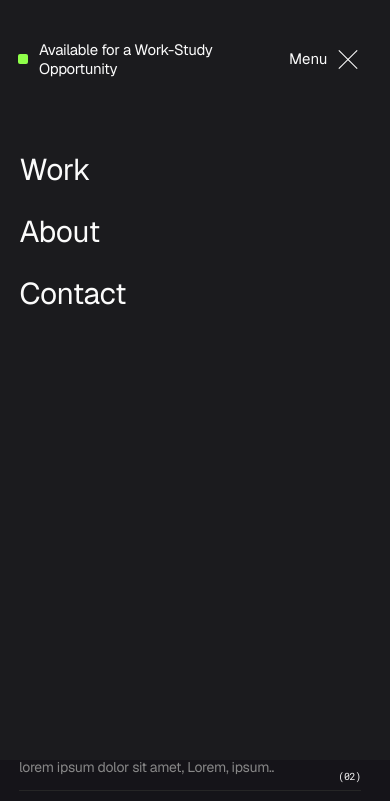
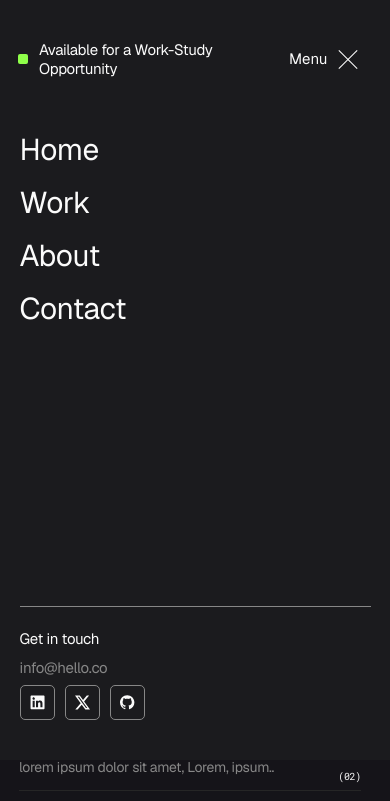
Before and after one commit to QuentinDch/portfolio, a website built with Vite: page index.html in a window 390 px wide. Both pictures are taken after a click on the button "Menu". Shown: the top 801 px of the page. Built offline with nearby package versions, Linux system fonts and the light colour scheme.

Commit message:
feat(app): responsive menu and responsive styling

```diff
--- a/index.html
+++ b/index.html
@@ -3,7 +3,7 @@
   <head>
     <meta charset="UTF-8" />
     <meta name="viewport" content="width=device-width, initial-scale=1.0" />
-    <title>Portfolio</title>
+    <title>Portfolio website</title>
     <link rel="preconnect" href="https://fonts.googleapis.com" />
     <link rel="preconnect" href="https://fonts.gstatic.com" crossorigin />
     <link
@@ -43,6 +43,9 @@
             <a href="/" aria-label="Back to homepage">Lorem, ipsum.</a>
           </h1>
           <ul class="navbar__menu" id="main-menu">
+            <li class="navbar__menu-item mobile-only">
+              <a href="/" aria-label="Back to homepage">home</a>
+            </li>
             <li class="navbar__menu-item">
               <a href="#project">work</a>
             </li>
@@ -52,8 +55,76 @@
             <li class="navbar__menu-item">
               <a href="#contact">contact</a>
             </li>
+            <li class="mobile-only"><span>Get in touch</span></li>
+            <li class="mobile-only">
+              <a
+                href="mailto:info@hello.co"
+                aria-label="Send an email to info@hello.co"
+                >info@hello.co</a
+              >
+            </li>
+            <li class="mobile-only">
+              <ul class="navbar__socials">
+                <li>
+                  <a
+                    href=""
+                    target="_blank"
+                    rel="noopener noreferrer"
+                    aria-label="Visit my LinkedIn profile"
+                  >
+                    <svg
+                      xmlns="http://www.w3.org/2000/svg"
+                      viewBox="0 0 16 17"
+                      class="sm-icon"
+                    >
+                      <path
+                        d="M13.6335 13.8756H11.2844V10.2329C11.2844 9.36433 11.2687 8.24615 10.0626 8.24615C8.83906 8.24615 8.65186 9.19254 8.65186 10.1697V13.8753H6.30272V6.38463H8.55789V7.40831H8.58946C8.81515 7.02623 9.14128 6.71191 9.53311 6.49883C9.92494 6.28575 10.3678 6.18189 10.8145 6.19831C13.1955 6.19831 13.6345 7.74897 13.6345 9.76629L13.6335 13.8756ZM3.65212 5.36071C3.3825 5.36075 3.11891 5.28164 2.8947 5.13336C2.67049 4.98508 2.49574 4.7743 2.39252 4.52767C2.28929 4.28105 2.26224 4.00965 2.31479 3.74781C2.36734 3.48596 2.49714 3.24542 2.68776 3.05662C2.87838 2.86781 3.12126 2.73921 3.38569 2.68708C3.65012 2.63495 3.92422 2.66163 4.17334 2.76375C4.42245 2.86587 4.63539 3.03884 4.78522 3.26079C4.93506 3.48274 5.01506 3.74369 5.01511 4.01066C5.01514 4.18792 4.97991 4.36345 4.91143 4.52723C4.84295 4.691 4.74257 4.83982 4.61601 4.96519C4.48944 5.09055 4.33917 5.19 4.17378 5.25787C4.0084 5.32573 3.83114 5.36067 3.65212 5.36071ZM4.82668 13.8756H2.47511V6.38463H4.82668V13.8756ZM14.8046 0.50107H1.29467C0.988037 0.497643 0.692555 0.614897 0.473184 0.827064C0.253812 1.03923 0.128498 1.32896 0.124756 1.63257V15.065C0.12837 15.3687 0.253611 15.6586 0.472974 15.871C0.692338 16.0834 0.987885 16.2009 1.29467 16.1977H14.8046C15.112 16.2015 15.4084 16.0843 15.6286 15.872C15.8489 15.6596 15.9749 15.3693 15.9792 15.065V1.6316C15.9748 1.32738 15.8486 1.03733 15.6284 0.825169C15.4082 0.613006 15.1119 0.496088 14.8046 0.5001"
+                        fill="currentColor"
+                      ></path>
+                    </svg>
+                  </a>
+                </li>
+                <li>
+                  <a
+                    href=""
+                    target="_blank"
+                    rel="noopener noreferrer"
+                    aria-label="Visit my Twitter profile"
+                  >
+                    <svg
+                      xmlns="http://www.w3.org/2000/svg"
+                      viewBox="0 0 16 15"
+                      class="sm-icon"
+                    >
+                      <path
+                        d="M12.5944 0H15.0361L9.70281 6.36667L16 15H11.0522L7.19679 9.76667L2.76305 15H0.321285L6.04016 8.2L0 0H5.07631L8.57831 4.8L12.5944 0ZM11.7269 13.4667H13.0763L4.33735 1.43333H2.85944L11.7269 13.4667Z"
+                        fill="currentColor"
+                      /></svg
+                  ></a>
+                </li>
+                <li>
+                  <a
+                    href=""
+                    target="_blank"
+                    rel="noopener noreferrer"
+                    aria-label="Visit my GitHub profile"
+                    ><svg
+                      xmlns="http://www.w3.org/2000/svg"
+                      viewBox="0 0 25 25"
+                      class="sm-icon"
+                      role="img"
+                    >
+                      <path
+                        d="M12 .297c-6.63 0-12 5.373-12 12 0 5.303 3.438 9.8 8.205 11.385.6.113.82-.258.82-.577 0-.285-.01-1.04-.015-2.04-3.338.724-4.042-1.61-4.042-1.61C4.422 18.07 3.633 17.7 3.633 17.7c-1.087-.744.084-.729.084-.729 1.205.084 1.838 1.236 1.838 1.236 1.07 1.835 2.809 1.305 3.495.998.108-.776.417-1.305.76-1.605-2.665-.3-5.466-1.332-5.466-5.93 0-1.31.465-2.38 1.235-3.22-.135-.303-.54-1.523.105-3.176 0 0 1.005-.322 3.3 1.23.96-.267 1.98-.399 3-.405 1.02.006 2.04.138 3 .405 2.28-1.552 3.285-1.23 3.285-1.23.645 1.653.24 2.873.12 3.176.765.84 1.23 1.91 1.23 3.22 0 4.61-2.805 5.625-5.475 5.92.42.36.81 1.096.81 2.22 0 1.606-.015 2.896-.015 3.286 0 .315.21.69.825.57C20.565 22.092 24 17.592 24 12.297c0-6.627-5.373-12-12-12"
+                        fill="currentColor"
+                      ></path>
+                    </svg>
+                  </a>
+                </li>
+              </ul>
+            </li>
           </ul>
-          <span class="announcement-title-smartphone">
+          <span class="announcement mobile-only">
             Available for a Work-Study <br />
             Opportunity
           </span>
@@ -73,7 +144,7 @@
         </nav>
       </header>
       <section class="section profile">
-        <h1 class="title-smartphone">Lorem, ipsum.</h1>
+        <h1 class="title mobile-only">Lorem, ipsum.</h1>
         <h2 class="section__title profile__title">
           Lorem ipsum, dolor sit amet consectetur adipisicing elit. Amet.
         </h2>
--- a/src/sass/components/_annoncementSmartphone.scss
+++ b/src/sass/components/_annoncementMobile.scss
@@ -1,10 +1,8 @@
-// _annoncementSmartphone.scss
+// _annoncementMobile.scss
 @use "@variables" as *;
 
-.announcement-title-smartphone {
-  display: none;
+.announcement {
   @media screen and (max-width: 767px) {
-    display: block;
     font-size: 15rem;
     line-height: normal;
     position: relative;
@@ -13,7 +11,7 @@
   }
 }
 
-.announcement-title-smartphone::before {
+.announcement::before {
   content: "";
   position: absolute;
   width: 10rem;
@@ -25,10 +23,8 @@
   transform: translate(50%, -50%);
 }
 
-.title-smartphone {
-  display: none;
+.title {
   @media screen and (max-width: 767px) {
-    display: block;
     margin-bottom: 30rem;
   }
 }
--- a/src/sass/layouts/_navbar.scss
+++ b/src/sass/layouts/_navbar.scss
@@ -19,34 +19,14 @@
     display: flex;
     gap: 18rem;
     flex-direction: row;
-
-    @media screen and (max-width: 767px) {
-      position: fixed;
-      top: 0;
-      right: 0;
-      width: 100%;
-      z-index: 5;
-      min-height: 90vh;
-      padding: 150rem 5% 0;
-      display: flex;
-      flex-direction: column;
-      background-color: $color-dark-alt;
-      color: $color-light;
-      transform: translateY(-100%);
-      transition: transform 300ms cubic-bezier(0.73, 0.11, 0.67, 0.84);
-    }
   }
-}
-
-.navbar__menu.active {
-  transform: translateY(0);
 }
 
 .navbar__menu-item {
   position: relative;
   padding-right: 20rem;
   @media screen and (max-width: 767px) {
-    margin: 8rem 0;
+    margin: 12.5rem 0;
   }
 }
 
--- /dev/null
+++ b/src/sass/layouts/_navbarMobile.scss
@@ -0,0 +1,59 @@
+// _navbarMobile
+@use "@variables" as *;
+@use "@mixins" as *;
+
+.navbar__menu {
+  @media screen and (max-width: 767px) {
+    position: fixed;
+    top: 0;
+    right: 0;
+    width: 100%;
+    z-index: 5;
+    min-height: 90vh;
+    padding: 125rem 5% 0;
+    display: flex;
+    flex-direction: column;
+    gap: 0;
+    background-color: $color-dark-alt;
+    color: $color-light;
+    pointer-events: none;
+    clip-path: inset(0 0 100% 0);
+    transition-property: clip-path;
+    transition-duration: 800ms;
+    transition-timing-function: cubic-bezier(0.5, 0, 0.1, 1);
+  }
+}
+
+.navbar__menu.active {
+  clip-path: inset(0px);
+  pointer-events: auto;
+}
+
+.navbar__menu > li:nth-of-type(5) {
+  font-size: 15rem;
+  margin-top: auto;
+  margin-bottom: 5rem;
+  padding-top: 20rem;
+  border-top: 1px solid $color-grey;
+}
+
+.navbar__menu > li:nth-of-type(6) {
+  color: $color-grey;
+  font-size: 15rem;
+  margin-bottom: 5rem;
+}
+
+.navbar__socials {
+  display: flex;
+  gap: 10rem;
+  margin-bottom: 40rem;
+}
+
+.navbar__socials li > a {
+  @include flex-center;
+  width: 35rem;
+  height: 35rem;
+  color: $color-light;
+  border: 1px solid $color-grey;
+  border-radius: 5rem;
+}
--- a/src/sass/main.scss
+++ b/src/sass/main.scss
@@ -11,6 +11,7 @@
 @use "./layouts/container";
 @use "./layouts/header";
 @use "./layouts/navbar";
+@use "./layouts/navbarMobile";
 @use "./layouts/footer";
 
 @use "./components/section";
@@ -19,5 +20,5 @@
 @use "./components/about";
 @use "./components/contact";
 @use "./components/announcement";
-@use "./components/annoncementSmartphone";
+@use "./components/annoncementMobile";
 @use "./components/menuToggler";
--- a/src/sass/utils/_helpers.scss
+++ b/src/sass/utils/_helpers.scss
@@ -1,4 +1,5 @@
 // Helpers
+@use "@mixins" as *;
 
 .w-inline-block {
   max-width: 100%;
@@ -16,3 +17,16 @@
   border: 0;
   white-space: nowrap;
 }
+
+.mobile-only {
+  display: none;
+  @media screen and (max-width: 767px) {
+    display: block;
+  }
+}
+
+.sm-icon {
+  @include flex-center;
+  width: 15rem;
+  height: 15rem;
+}
```
